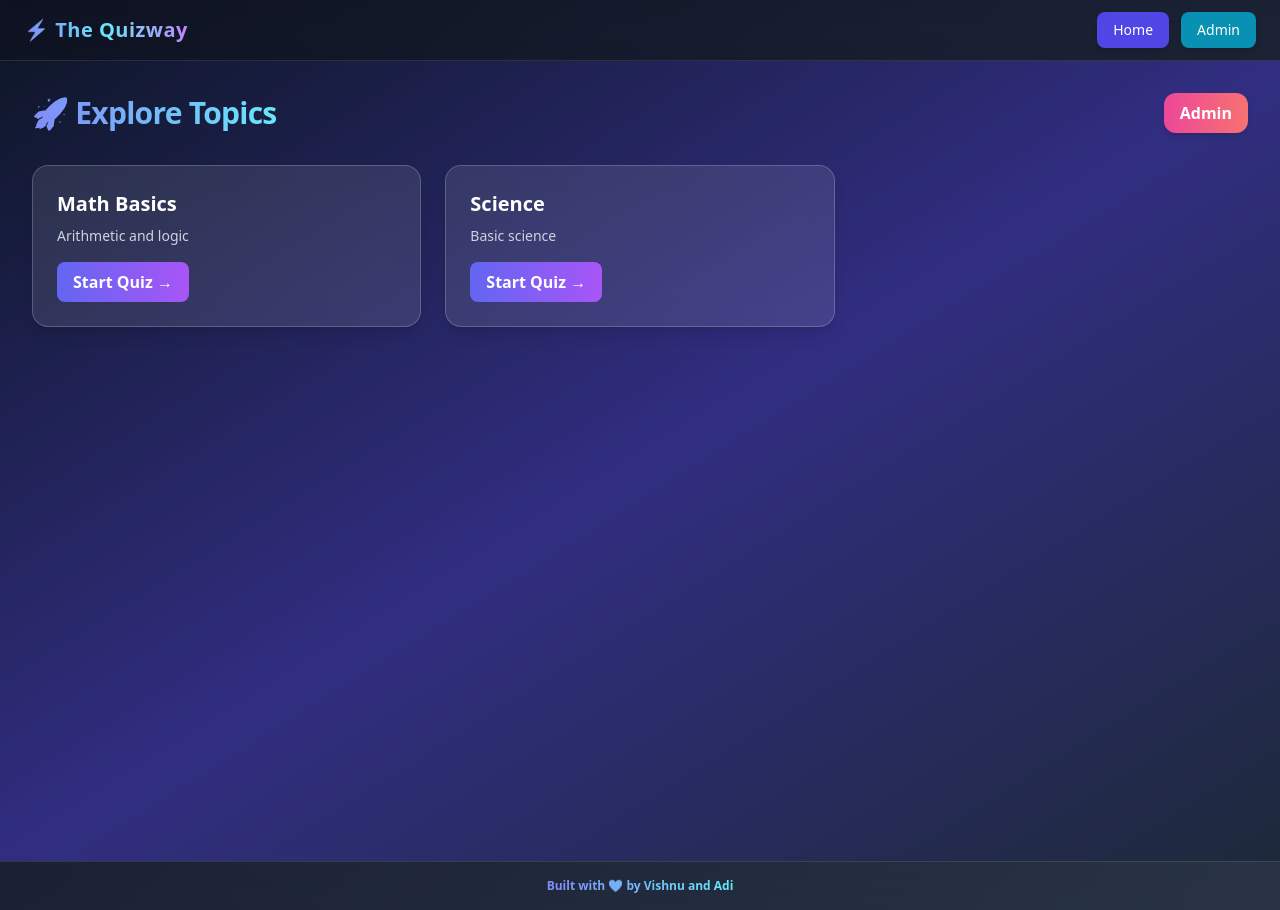
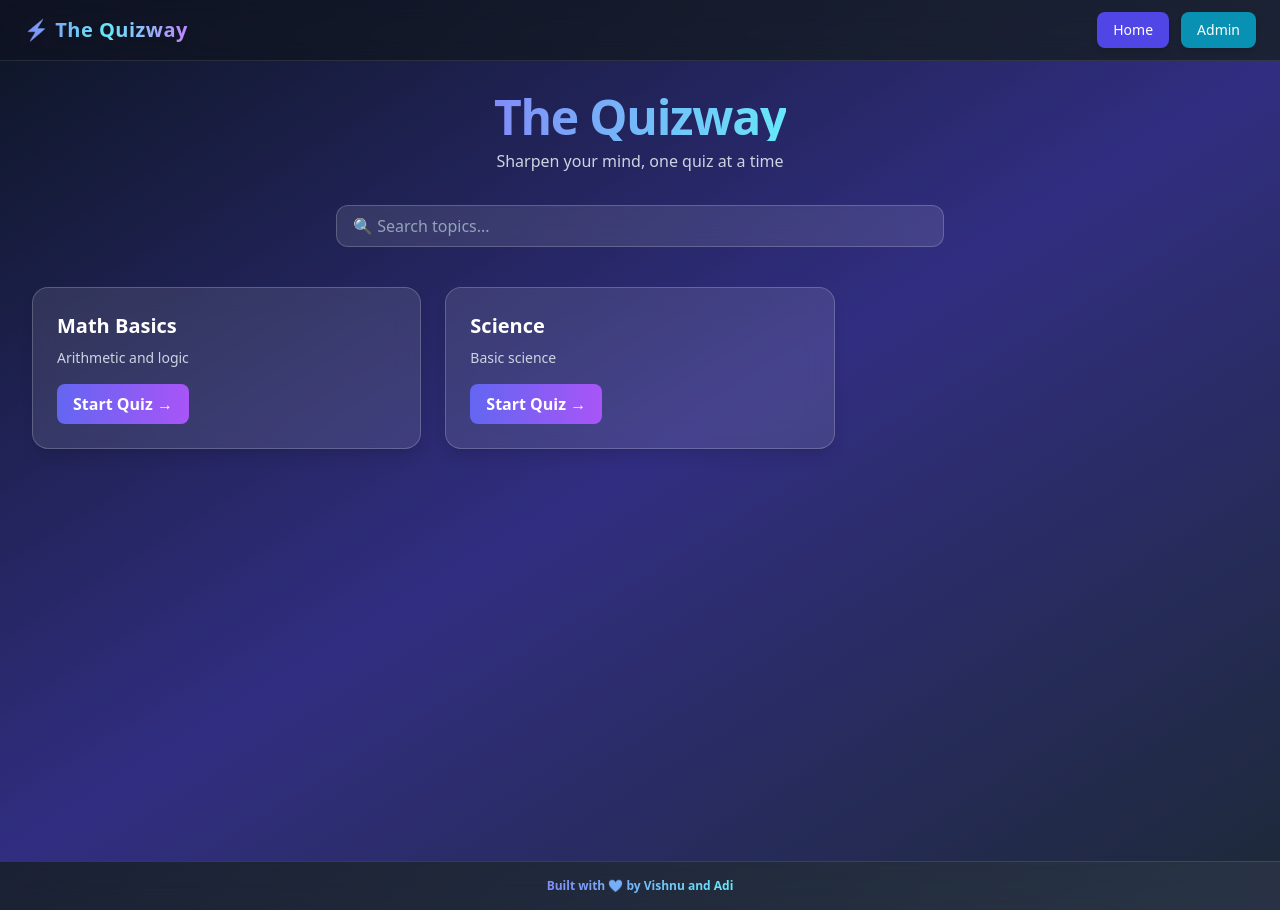
Before and after one commit to nerdrama-ai/The_Quizway_V1, a React (Vite) app: page / in a window 1280 px wide. Built offline with nearby package versions, Linux system fonts and the light colour scheme.

Commit message:
Update Home.jsx

```diff
--- a/src/pages/Home.jsx
+++ b/src/pages/Home.jsx
@@ -1,27 +1,43 @@
 // FILE: src/pages/Home.jsx
-import React from "react"
+import React, { useState } from "react"
 import { motion } from "framer-motion"
 
-export default function Home({ topics, onOpen, onAdmin }) {
+export default function Home({ topics, onOpen }) {
+  const [query, setQuery] = useState("")
+
+  // Filter topics based on search query
+  const filteredTopics = topics.filter(
+    (t) =>
+      t.title.toLowerCase().includes(query.toLowerCase()) ||
+      t.description.toLowerCase().includes(query.toLowerCase())
+  )
+
   return (
     <main className="p-8 min-h-screen bg-gradient-to-br from-slate-900 via-indigo-900 to-slate-800 text-white">
-      {/* Header */}
-      <div className="flex justify-between items-center mb-8">
-        <h2 className="text-3xl font-extrabold tracking-tight bg-gradient-to-r from-indigo-400 to-cyan-300 bg-clip-text text-transparent">
-          🚀 Explore Topics
-        </h2>
+      {/* Logo Header */}
+      <div className="flex flex-col items-center mb-8">
+        <h1 className="text-4xl md:text-5xl font-extrabold tracking-tight bg-gradient-to-r from-indigo-400 to-cyan-300 bg-clip-text text-transparent">
+          The Quizway
+        </h1>
+        <p className="text-slate-300 mt-2 text-sm md:text-base">
+          Sharpen your mind, one quiz at a time
+        </p>
+      </div>
 
-        <button
-          onClick={onAdmin}
-          className="px-4 py-2 rounded-xl bg-gradient-to-r from-pink-500 to-red-400 text-white font-semibold shadow-md hover:opacity-90 transition"
-        >
-          Admin
-        </button>
+      {/* Search Bar */}
+      <div className="flex justify-center mb-10">
+        <input
+          type="text"
+          placeholder="🔍 Search topics..."
+          value={query}
+          onChange={(e) => setQuery(e.target.value)}
+          className="w-full md:w-2/3 xl:w-1/2 px-4 py-2 rounded-xl bg-white/10 backdrop-blur-md border border-white/20 text-white placeholder-slate-400 focus:outline-none focus:ring-2 focus:ring-indigo-400"
+        />
       </div>
 
       {/* Topics Grid */}
       <div className="grid grid-cols-1 md:grid-cols-2 xl:grid-cols-3 gap-6">
-        {topics.map((t, idx) => (
+        {filteredTopics.map((t, idx) => (
           <motion.article
             key={t.id}
             initial={{ opacity: 0, y: 40 }}
```
